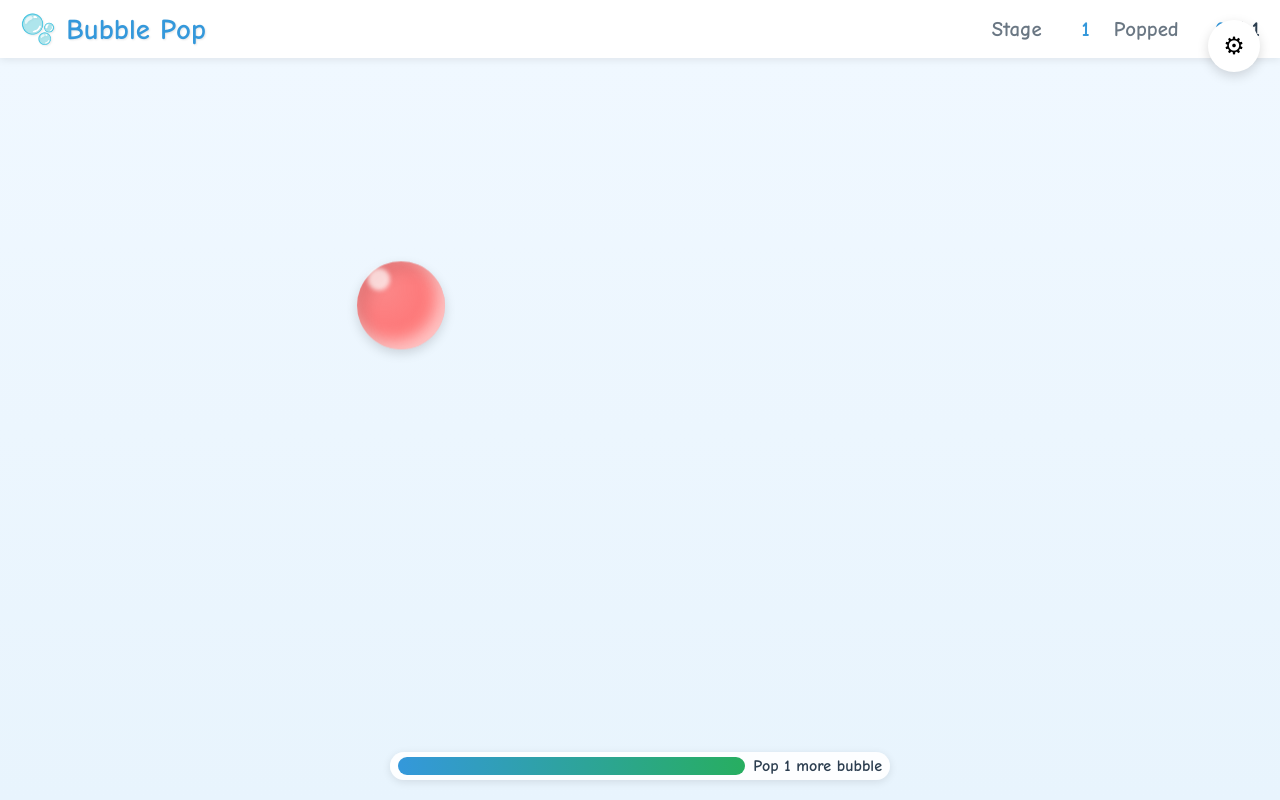
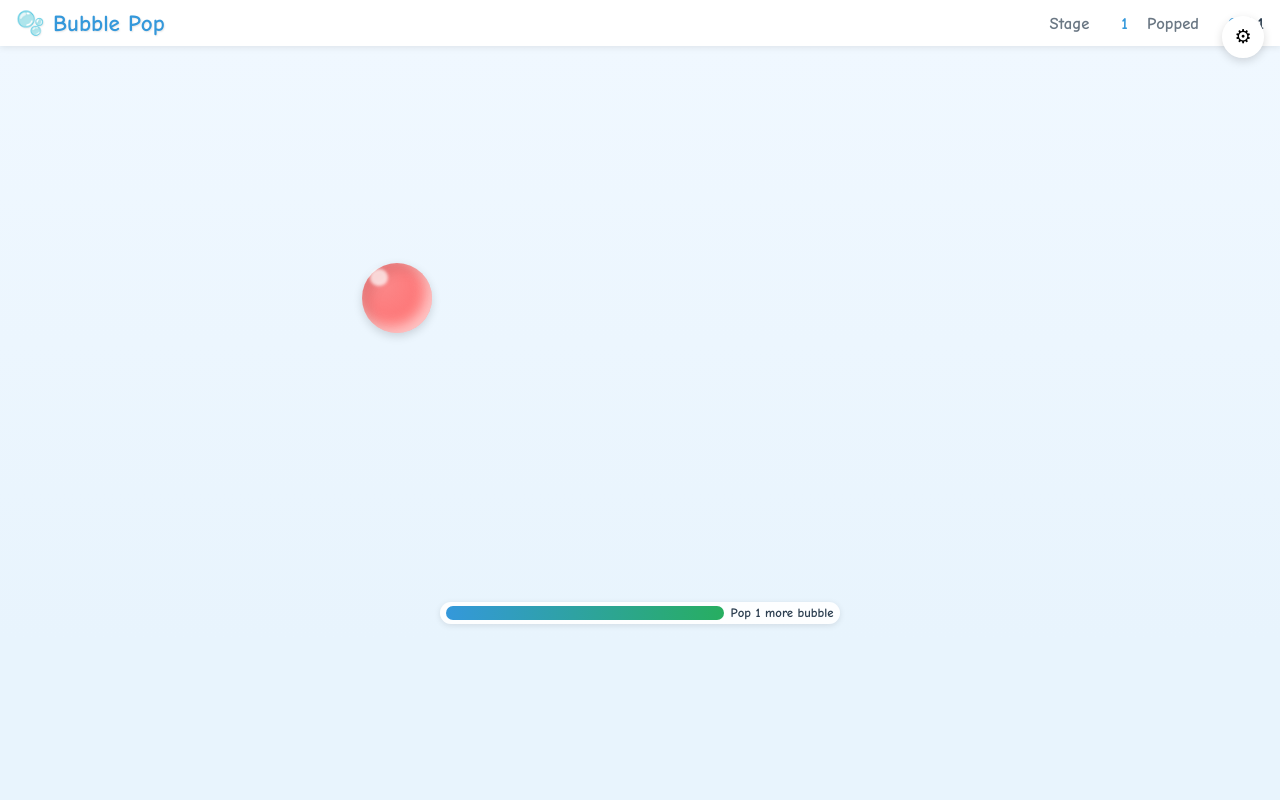
Before and after one commit to temuri426/bubble-pop-game, a plain HTML site: page index.html in a window 1280 px wide. Drawn offline with Linux system fonts and the light colour scheme; no server answers.

Commit message:
Proper bubble-shake fix (remove CSS float transform conflict) + auto screen-fit that fills window
- Fix shaking: JS positions bubbles via left/top with NO CSS transform animation (was conflict that re-layouted/repainted every frame, jitter on weak iGPU). Float bob now clean.
- Auto-fit: apply root zoom to fill the WHOLE window on small laptop screens (accounts for Windows display scaling), no letterbox (body dims not overridden).

```diff
--- a/index.html
+++ b/index.html
@@ -57,15 +57,20 @@
     }
     .bubble {
       position: absolute;
+      left: 0;
+      top: 0;
       border-radius: 50%;
       pointer-events: none;
       box-shadow:
         inset -8px -8px 16px rgba(255,255,255,0.6),
         inset 8px 8px 16px rgba(0,0,0,0.1),
         0 4px 12px rgba(0,0,0,0.15);
-      animation: float 3s ease-in-out infinite;
       z-index: 10;
+      /* Position + gentle bob are both driven on 'transform' by JS so the
+         browser composites the layer (GPU) instead of re-layouting every
+         frame - this stops the jitter/shaking on weak integrated GPUs. */
       will-change: transform;
+      transform-origin: center;
     }
     .bubble::before {
       content: '';
@@ -88,10 +93,6 @@
       border: 4px solid rgba(255,255,255,0.85);
     }
     .animal-bubble::before { display: none; }
-    @keyframes float {
-      0%, 100% { transform: translateY(0); }
-      50% { transform: translateY(-10px); }
-    }
     .bubble.popping {
       animation: pop 0.3s ease-out forwards;
       pointer-events: none;
@@ -634,6 +635,28 @@ function pickFolderViaDialog() {
           }
           saveSettings();
         }
+
+    // ============ SCREEN AUTO-FIT ============
+    // The layout was built for ~1600x900. On smaller laptop screens (and with
+    // Windows display scaling) it overflows, so we apply a root-level zoom to
+    // fill the window - equivalent to Edge's own zoom, but automatic.
+    // NOTE: we only touch documentElement.style.zoom - NOT body width/height -
+    // so the page fills the whole browser window with no letterbox.
+    const FIT_DESIGN_W = 1600;
+    const FIT_DESIGN_H = 900;
+
+    function computeFitScale() {
+      const availW = window.innerWidth || window.screen.availWidth;
+      const availH = window.innerHeight || window.screen.availHeight;
+      const s = Math.min(availW / FIT_DESIGN_W, availH / FIT_DESIGN_H, 1);
+      return Math.max(0.35, Math.min(1, s));
+    }
+
+    function applyScreenFit() {
+      const scale = computeFitScale();
+      document.documentElement.style.zoom = scale;
+      console.log('Auto-fit zoom: ' + Math.round(scale * 100) + '%');
+    }
 
     function getLocalVideoPath(video) {
       // video is an object {src, name}; src may be an HTTP path or blob URL.
@@ -1277,6 +1300,8 @@ let animalVideoPlaying = false;
     // ============ INIT ============
     function init() {
       initCanvas();
+      applyScreenFit();
+      window.addEventListener('resize', applyScreenFit);
 
       canvas.addEventListener('click', handleClick);
       canvas.addEventListener('touchstart', (e) => {
```
